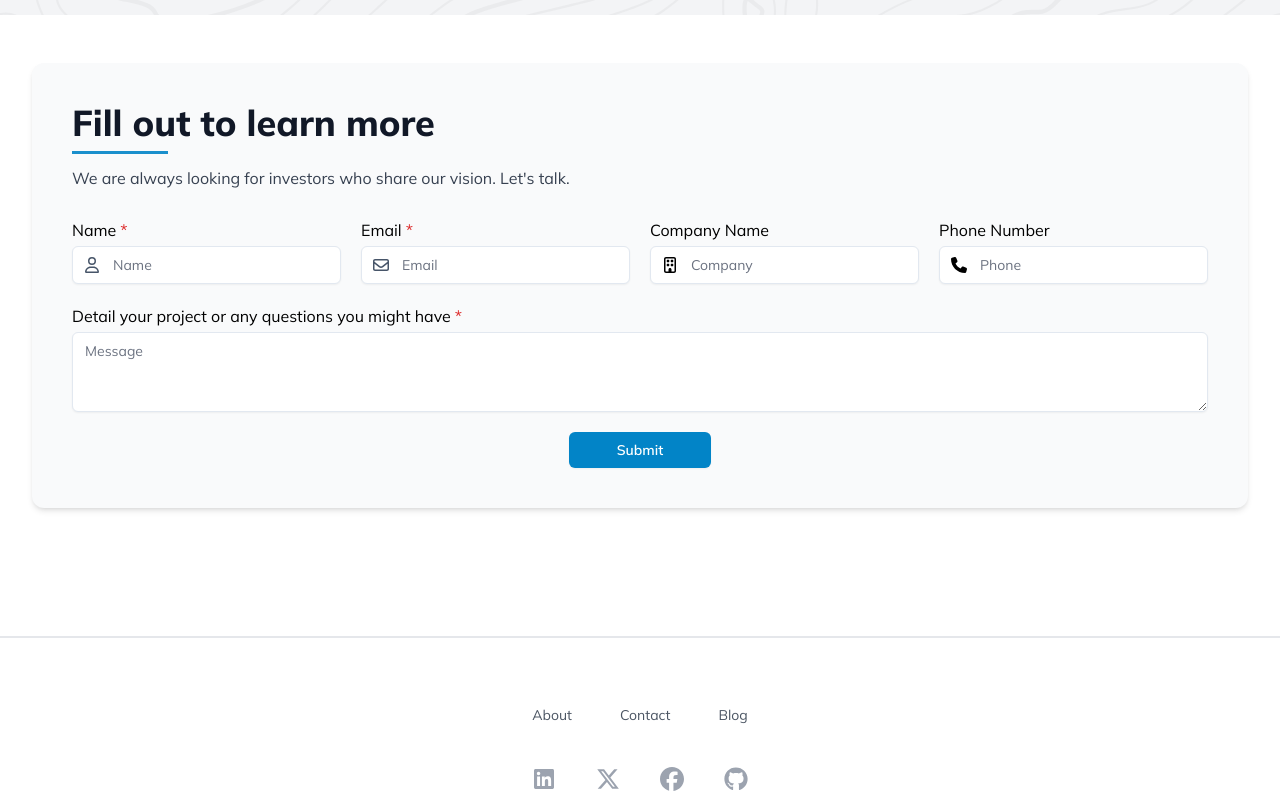
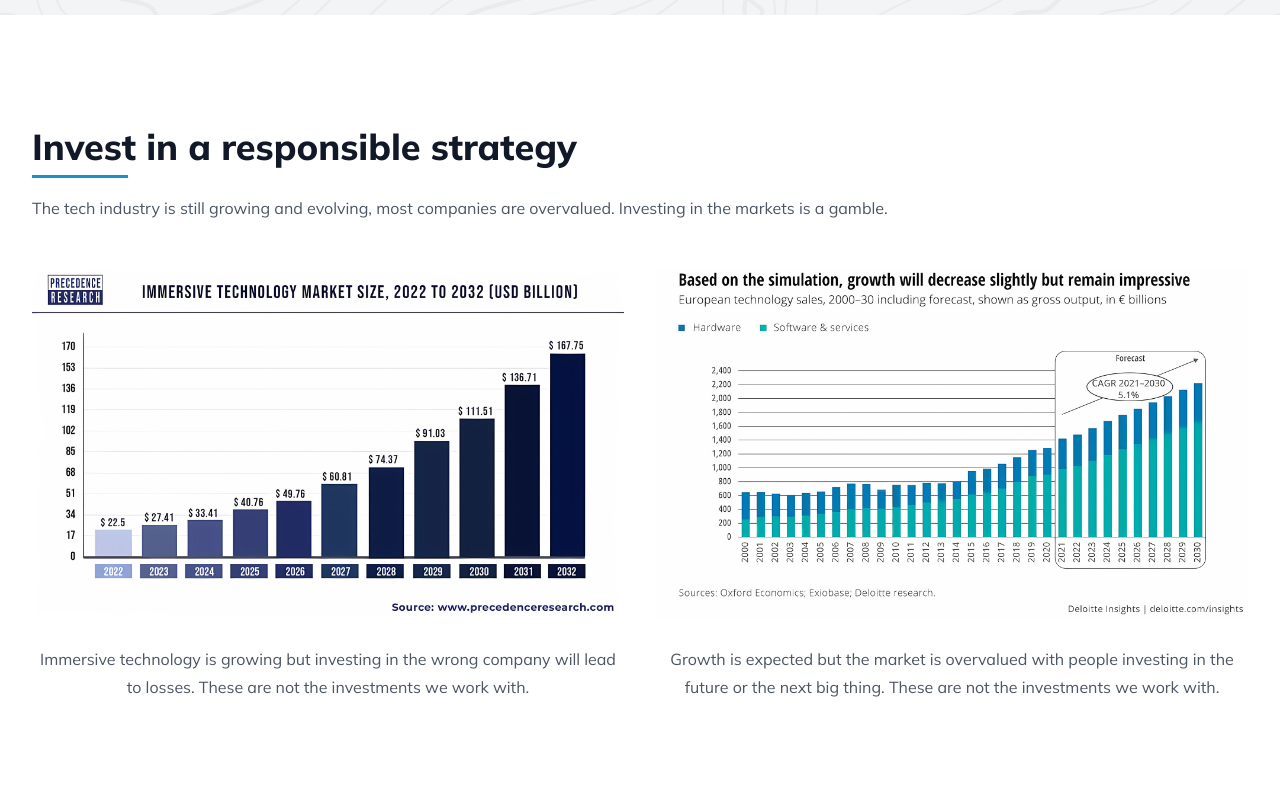
Before and after one commit to ochoadan/halfnine, a Next.js app: page /investors in a window 1280 px wide. Shown: the part 340-1140 px from the top of the page. Built offline with nearby package versions, Linux system fonts and the light colour scheme.

Commit message:
2/12/2024

```diff
--- a/src/app/about/page.tsx
+++ b/src/app/about/page.tsx
@@ -51,14 +51,14 @@ const projects = [
     link: { href: 'https://qrdemo.halfnine.com', label: 'qrdemo.halfnine.com' },
     logo: logoCasente,
   },
-  {
-    name: 'Hyleon',
-    status: "In Development",
-    description:
-      'An application that helps you find the top developers in any specific field.',
-    link: { href: 'https://hyleon.com', label: 'hyleon.com' },
-    logo: logoHyleon,
-  },
+  // {
+  //   name: 'Hyleon',
+  //   status: "In Development",
+  //   description:
+  //     'An application that helps you find the top developers in any specific field.',
+  //   link: { href: 'https://hyleon.com', label: 'hyleon.com' },
+  //   logo: logoHyleon,
+  // },
 ]
 
 const Page = () => {
--- a/src/app/investors/page.tsx
+++ b/src/app/investors/page.tsx
@@ -2,6 +2,7 @@ import ContactForm from "@/components/Global/ContactForm";
 import PageHero from "@/components/Global/PageHero";
 
 import { Metadata } from "next";
+import Image from "next/image";
 export const metadata: Metadata = {
     title: "Investors | Halfnine",
     description:
@@ -16,14 +17,50 @@ const Page = () => {
                 heading={`"Expected ROI of 3 to 4 years"`}
                 description="Don't gamble in tech anymore. Invest in responsible strategies that deliver results."
             />
-            <div className="pt-12">
+            <div className="bg-white py-14 md:py-28">
+                <div className="max-w-7xl mx-auto px-6 lg:px-8">
+                    <div className="mx-auto lg:mx-0">
+                        <h2 className="text-3xl font-extrabold text-gray-900 sm:text-4xl">
+                            <span className="block">Invest in a responsible strategy</span>
+                            <hr className="border-sky-600 opacity-90 border-b-[2px] w-24 my-2" />
+                        </h2>
+                        <p className="mt-4 text-base leading-7 text-gray-600">
+                            The tech industry is still growing and evolving, most companies are overvalued. Investing in the markets is a gamble.
+                            {/* The tech industry is a high-risk, high-reward environment. We understand the challenges of investing in software development. Our team is dedicated to delivering the best possible results for your investment */}
+                        </p>
+                    </div>
+                    <div className="pt-6 mx-auto grid grid-cols-1 gap-x-6 gap-y-20 sm:grid-cols-2 lg:mx-0 lg:gap-x-8 xl:col-span-2">
+                        <div>
+                            <Image width={900} height={600} className="aspect-[3/2] w-full rounded-2xl object-cover" src={"/img/pr.jpg"} alt="" />
+                            <p className="pt-1 text-base leading-7 text-gray-600 text-center">
+                                Immersive technology is growing but investing in the wrong company will lead to losses. These are not the investments we work with.
+                                {/* Immersive technology is growing but investing in the wrong company will lead to losses. These are not the investments we are looking for.  */}
+                            </p>
+                        </div>
+                        <div>
+                            <Image width={900} height={600} className="aspect-[3/2] w-full rounded-2xl object-cover" src={"/img/pr2.jpg"} alt="" />
+                            {/* <img className="aspect-[3/2] w-full rounded-2xl object-cover" src={"https://images.pexels.com/photos/20109536/pexels-photo-20109536/free-photo-of-a-person-holding-a-heart-shaped-snow-ball-in-their-hands.jpeg?auto=compress&cs=tinysrgb&w=600&lazy=load"} alt="" /> */}
+                            <p className="pt-1 text-base leading-7 text-gray-600 text-center">
+                                Growth is expected but the market is overvalued with people investing in the future or the next big thing. These are not the investments we work with.
+                            </p>
+                        </div>
+                    </div>
 
+                </div>
+            </div>
+            {/* <div className="bg-gray-50 py-14 md:py-28">
+                <div className="max-w-7xl mx-auto px-6 lg:px-8">
+
+                </div>
+            </div> */}
+
+            {/* <div className="py-0 sm:pb-32"> */}
                 <ContactForm
-                 title="Fill out to learn more"
-                 description="We are always looking for investors who share our vision. Let's talk."
-                 paddingBottomOnly
-                  />
-            </div>
+                    title="Fill out to learn more"
+                    description="We are always looking for investors who share our vision. Let's talk."
+                    paddingBottomOnly
+                />
+            {/* </div> */}
         </>
     );
 }
--- a/src/components/Global/ContactForm.tsx
+++ b/src/components/Global/ContactForm.tsx
@@ -11,6 +11,7 @@ import { useRouter } from "next/navigation";
 interface ContactFormProps {
   paddingBottomOnly?: boolean;
   paddingTop?: string;
+  paddingNone?: boolean;
   title?: string;
   description?: string;
 }
@@ -18,6 +19,7 @@ interface ContactFormProps {
 const ContactForm: React.FC<ContactFormProps> = ({
   paddingBottomOnly,
   paddingTop,
+  paddingNone,
   title,
   description,
 }) => {
@@ -112,7 +114,9 @@ const ContactForm: React.FC<ContactFormProps> = ({
     <div
       className={clsx(
         "overflow-hidden bg-white",
-        paddingBottomOnly ? "pb-16 sm:pb-32" : paddingTop || "py-16 sm:py-32"
+        paddingBottomOnly && "pb-16 sm:pb-32",
+        paddingTop && "py-16 sm:py-32",
+        paddingNone && ""
       )}
     >
       <div className="mx-auto max-w-7xl px-0 md:px-6 lg:px-8">
```
Also changed, not shown: public/img/pr.jpg (added), public/img/pr2.jpg (added).
